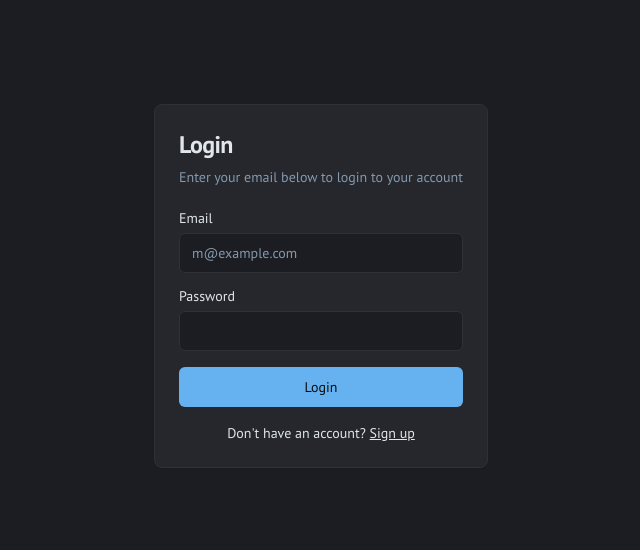
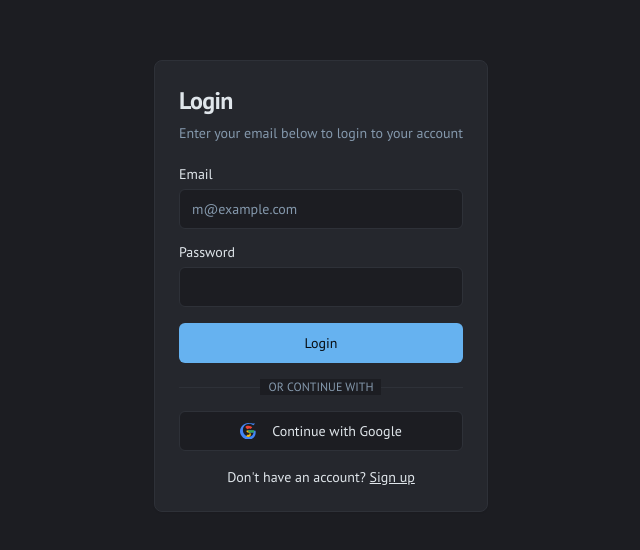
Before and after one commit to Sarvesh2005-code/Orbital-Flow, a Next.js app: page /login in a window 1280 px wide. Shown: the part 114-664 px from the top of the page, without its empty margins (319-959 px from the left). Built offline with nearby package versions, Linux system fonts and the light colour scheme; no server answers.

Commit message:
fix: authentication not working properly

```diff
--- a/src/app/login/page.tsx
+++ b/src/app/login/page.tsx
@@ -3,14 +3,35 @@
 
 import { useState } from 'react';
 import { useRouter } from 'next/navigation';
-import { signInWithEmailAndPassword } from 'firebase/auth';
-import { auth } from '@/lib/firebase';
+import { signInWithEmailAndPassword, signInWithPopup } from 'firebase/auth';
+import { auth, googleProvider } from '@/lib/firebase';
 import { Button } from '@/components/ui/button';
 import { Card, CardContent, CardDescription, CardHeader, CardTitle } from '@/components/ui/card';
 import { Input } from '@/components/ui/input';
 import { Label } from '@/components/ui/label';
 import Link from 'next/link';
 import { useToast } from '@/hooks/use-toast';
+
+const GoogleIcon = (props: React.SVGProps<SVGSVGElement>) => (
+    <svg role="img" viewBox="0 0 24 24" xmlns="http://www.w3.org/2000/svg" {...props}>
+      <path
+        d="M12.48 10.92v3.28h7.84c-.24 1.84-.85 3.18-1.73 4.1-1.02 1.02-2.62 1.9-4.73 1.9-5.27 0-9.49-4.24-9.49-9.49s4.22-9.49 9.49-9.49c2.39 0 4.5.83 6.12 2.34l2.73-2.73C19.14 1.18 16.09 0 12.48 0 5.88 0 .02 5.88.02 12.48s5.86 12.48 12.46 12.48c3.34 0 6.08-1.06 8.16-3.12 2.22-2.22 2.86-5.44 2.86-8.38 0-.63-.06-1.22-.18-1.8z"
+        fill="#4285F4"
+      />
+      <path
+        d="M21.2 10.92v3.28h-8.72V10.92h8.72z"
+        fill="#34A853"
+      />
+      <path
+        d="M12.48 10.92c-1.37 0-2.5.44-3.34 1.25l2.48 2.48c.3-.28.7-.44 1.16-.44.9 0 1.67.62 1.67 1.75s-.77 1.75-1.67 1.75c-.46 0-.86-.16-1.16-.44l-2.48 2.48c.84.8 1.97 1.25 3.34 1.25 2.14 0 3.79-1.46 3.79-3.75s-1.65-3.75-3.79-3.75z"
+        fill="#FBBC05"
+      />
+      <path
+        d="M12.48 4.23c2.76 0 4.93 1.22 5.92 2.1l-2.5 2.5c-.44-.44-.98-.7-1.67-.7-1.37 0-2.5.44-3.34 1.25l-2.48-2.48C7.5 5.04 9.68 4.23 12.48 4.23z"
+        fill="#EA4335"
+      />
+    </svg>
+  );
 
 export default function LoginPage() {
   const [email, setEmail] = useState('');
@@ -26,6 +47,19 @@ export default function LoginPage() {
     } catch (error: any) {
       toast({
         title: 'Login Failed',
+        description: error.message,
+        variant: 'destructive',
+      });
+    }
+  };
+
+  const handleGoogleSignIn = async () => {
+    try {
+      await signInWithPopup(auth, googleProvider);
+      router.push('/');
+    } catch (error: any) {
+      toast({
+        title: 'Google Sign-In Failed',
         description: error.message,
         variant: 'destructive',
       });
@@ -68,6 +102,20 @@ export default function LoginPage() {
               Login
             </Button>
           </form>
+          <div className="relative my-4">
+            <div className="absolute inset-0 flex items-center">
+                <span className="w-full border-t" />
+            </div>
+            <div className="relative flex justify-center text-xs uppercase">
+                <span className="bg-background px-2 text-muted-foreground">
+                Or continue with
+                </span>
+            </div>
+          </div>
+          <Button variant="outline" className="w-full" onClick={handleGoogleSignIn}>
+            <GoogleIcon className="mr-2 h-4 w-4" />
+            Continue with Google
+          </Button>
           <div className="mt-4 text-center text-sm">
             Don&apos;t have an account?{' '}
             <Link href="/signup" className="underline">
--- a/src/app/signup/page.tsx
+++ b/src/app/signup/page.tsx
@@ -3,14 +3,35 @@
 
 import { useState } from 'react';
 import { useRouter } from 'next/navigation';
-import { createUserWithEmailAndPassword } from 'firebase/auth';
-import { auth } from '@/lib/firebase';
+import { createUserWithEmailAndPassword, signInWithPopup } from 'firebase/auth';
+import { auth, googleProvider } from '@/lib/firebase';
 import { Button } from '@/components/ui/button';
 import { Card, CardContent, CardDescription, CardHeader, CardTitle } from '@/components/ui/card';
 import { Input } from '@/components/ui/input';
 import { Label } from '@/components/ui/label';
 import Link from 'next/link';
 import { useToast } from '@/hooks/use-toast';
+
+const GoogleIcon = (props: React.SVGProps<SVGSVGElement>) => (
+    <svg role="img" viewBox="0 0 24 24" xmlns="http://www.w3.org/2000/svg" {...props}>
+      <path
+        d="M12.48 10.92v3.28h7.84c-.24 1.84-.85 3.18-1.73 4.1-1.02 1.02-2.62 1.9-4.73 1.9-5.27 0-9.49-4.24-9.49-9.49s4.22-9.49 9.49-9.49c2.39 0 4.5.83 6.12 2.34l2.73-2.73C19.14 1.18 16.09 0 12.48 0 5.88 0 .02 5.88.02 12.48s5.86 12.48 12.46 12.48c3.34 0 6.08-1.06 8.16-3.12 2.22-2.22 2.86-5.44 2.86-8.38 0-.63-.06-1.22-.18-1.8z"
+        fill="#4285F4"
+      />
+      <path
+        d="M21.2 10.92v3.28h-8.72V10.92h8.72z"
+        fill="#34A853"
+      />
+      <path
+        d="M12.48 10.92c-1.37 0-2.5.44-3.34 1.25l2.48 2.48c.3-.28.7-.44 1.16-.44.9 0 1.67.62 1.67 1.75s-.77 1.75-1.67 1.75c-.46 0-.86-.16-1.16-.44l-2.48 2.48c.84.8 1.97 1.25 3.34 1.25 2.14 0 3.79-1.46 3.79-3.75s-1.65-3.75-3.79-3.75z"
+        fill="#FBBC05"
+      />
+      <path
+        d="M12.48 4.23c2.76 0 4.93 1.22 5.92 2.1l-2.5 2.5c-.44-.44-.98-.7-1.67-.7-1.37 0-2.5.44-3.34 1.25l-2.48-2.48C7.5 5.04 9.68 4.23 12.48 4.23z"
+        fill="#EA4335"
+      />
+    </svg>
+  );
 
 export default function SignupPage() {
   const [email, setEmail] = useState('');
@@ -26,6 +47,19 @@ export default function SignupPage() {
     } catch (error: any) {
       toast({
         title: 'Signup Failed',
+        description: error.message,
+        variant: 'destructive',
+      });
+    }
+  };
+
+  const handleGoogleSignIn = async () => {
+    try {
+      await signInWithPopup(auth, googleProvider);
+      router.push('/');
+    } catch (error: any) {
+      toast({
+        title: 'Google Sign-Up Failed',
         description: error.message,
         variant: 'destructive',
       });
@@ -66,6 +100,20 @@ export default function SignupPage() {
               Create an account
             </Button>
           </form>
+          <div className="relative my-4">
+            <div className="absolute inset-0 flex items-center">
+                <span className="w-full border-t" />
+            </div>
+            <div className="relative flex justify-center text-xs uppercase">
+                <span className="bg-background px-2 text-muted-foreground">
+                Or continue with
+                </span>
+            </div>
+          </div>
+          <Button variant="outline" className="w-full" onClick={handleGoogleSignIn}>
+            <GoogleIcon className="mr-2 h-4 w-4" />
+            Continue with Google
+          </Button>
           <div className="mt-4 text-center text-sm">
             Already have an account?{' '}
             <Link href="/login" className="underline">
--- a/src/lib/firebase.ts
+++ b/src/lib/firebase.ts
@@ -1,6 +1,6 @@
 // src/lib/firebase.ts
 import { initializeApp, getApps, getApp } from 'firebase/app';
-import { getAuth } from 'firebase/auth';
+import { getAuth, GoogleAuthProvider } from 'firebase/auth';
 
 const firebaseConfig = {
   projectId: 'orbital-flow-cp8pz',
@@ -14,5 +14,6 @@ const firebaseConfig = {
 // Initialize Firebase
 const app = !getApps().length ? initializeApp(firebaseConfig) : getApp();
 const auth = getAuth(app);
+const googleProvider = new GoogleAuthProvider();
 
-export { app, auth };
+export { app, auth, googleProvider };
```
